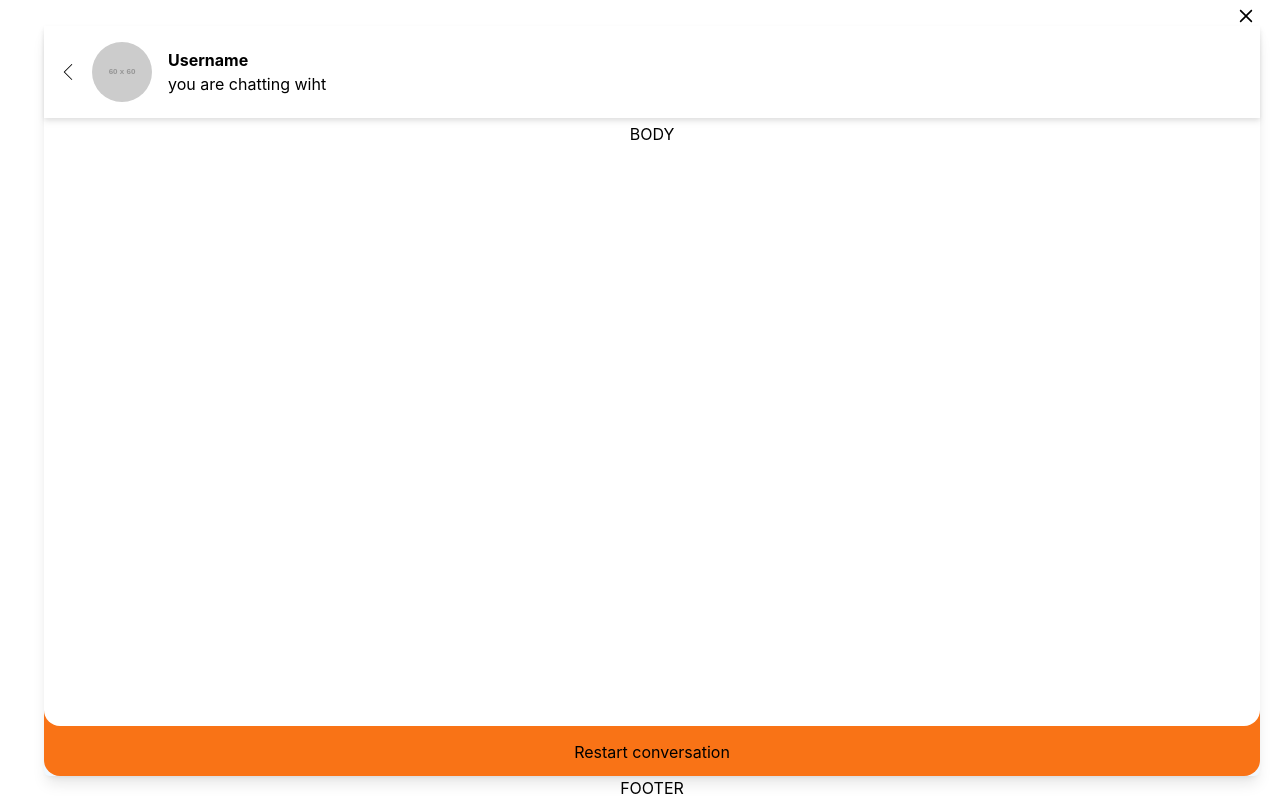
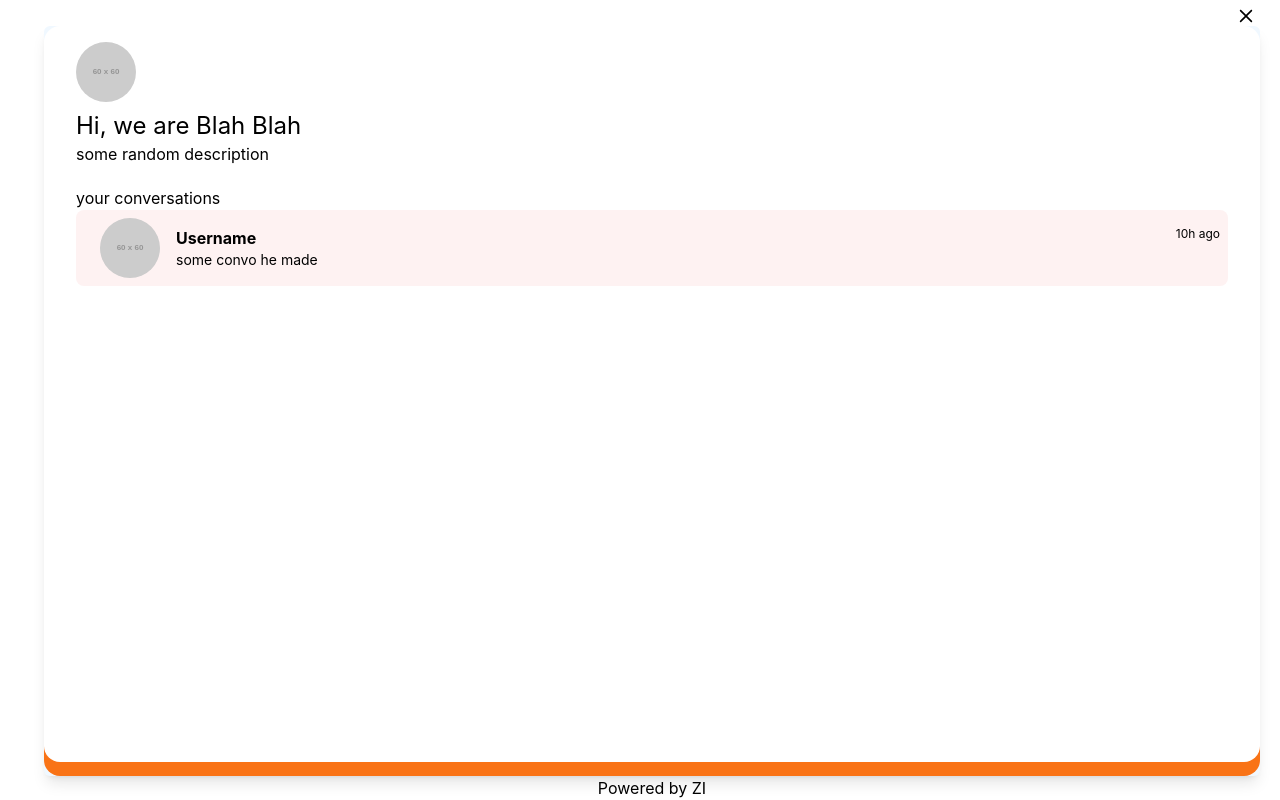
Before and after one commit to Kickbuttowaski/zi_widget, a React (Create React App) app: page / in a window 1280 px wide. Both pictures are taken after a click on the picture 1218 px from the left and 738 px from the top of the page. Built offline with nearby package versions, Linux system fonts and the light colour scheme.

Commit message:
Layout 1) Chat list ui base added 2) file/folder rename

```diff
--- a/src/pages/ChatLayout/ChatLayout.jsx
+++ b/src/pages/ChatLayout/ChatLayout.jsx
@@ -3,7 +3,8 @@ import React from "react";
 import CloseIcon from "../../assets/icons/svg/close.svg";
 import "./ChatLayout.css";
 
-import ChatMain from "../ChatMain/ChatMain";
+import ChatMain from "../ChatMain";
+import ChatList from "../ChatList";
 export default function ChatLayout({ closeChat }) {
   return (
     <>
@@ -11,9 +12,9 @@ export default function ChatLayout({ closeChat }) {
         <img width={20} height={20} alt="close_icon" src={CloseIcon} />
       </div>
       <div className="shadow-lg rounded-md chatlayout__wrapper">
-        <ChatMain />
+        <ChatList />
       </div>
-      <div className="text-center">FOOTER</div>
+      <div className="text-center">Powered by ZI</div>
     </>
   );
 }
--- /dev/null
+++ b/src/pages/ChatList/ChatList.css
@@ -0,0 +1,3 @@
+.chatlist__headerwrapper{
+    height: calc(100vh - 220px);
+}
--- /dev/null
+++ b/src/pages/ChatList/ChatList.jsx
@@ -0,0 +1,17 @@
+import React from "react";
+import Header from "./components/ChatListHeader.jsx";
+import Footer from "./components/ChatListFooter.jsx";
+import ListItem from "./components/ListItem.jsx";
+import "./ChatList.css"
+export default function ChatList() {
+  return (
+    <div className="flex flex-col text-center h-full relative">
+      <Header />
+      <div className="h-4/5 rounded-b-xl bg-white relative z-2 pt-1 px-8 chatlist__headerwrapper">
+        <p className="text-left">your conversations</p>
+        <ListItem/>
+      </div>
+      <Footer />
+    </div>
+  );
+}
--- /dev/null
+++ b/src/pages/ChatList/components/ChatListFooter.jsx
@@ -0,0 +1,7 @@
+import React from "react";
+
+export default function Footer() {
+  return (
+    <div className="absolute bottom-0 rounded-b-xl z-1  bg-orange-500 min-h-100px w-full "></div>
+  );
+}
--- /dev/null
+++ b/src/pages/ChatList/components/ChatListHeader.jsx
@@ -0,0 +1,17 @@
+import React from "react";
+import BackIcon from "../../../assets/icons/svg/back.svg";
+export default function Header() {
+  return (
+    <header className="flex flex-col items-start p-4 bg-white relative z-4 rounded-t-xl">
+      <img
+        alt="user_avatar"
+        src="https://via.placeholder.com/60?text=WI"
+        className="rounded-full mx-4"
+      />
+      <div className="ml-4 mt-2 text-left">
+        <p className="text-2xl">Hi, we are Blah Blah</p>
+        <p className="text-md">some random description</p>
+      </div>
+    </header>
+  );
+}
--- /dev/null
+++ b/src/pages/ChatList/components/ListItem.jsx
@@ -0,0 +1,20 @@
+import React from "react";
+
+export default function ListItem() {
+  return (
+    <div className="flex w-full items-center rounded-lg bg-red-50 p-2">
+      <img
+        alt="user_avatar"
+        src="https://via.placeholder.com/60?text=WI"
+        className="rounded-full mx-4"
+      />
+      <div className="text-left w-full">
+        <div className="flex flex-row justify-between w-full">
+          <p className="font-bold">Username</p>
+          <p className="text-xs">10h ago</p>
+        </div>
+        <p className="text-sm">some convo he made</p>
+      </div>
+    </div>
+  );
+}
--- /dev/null
+++ b/src/pages/ChatList/index.js
@@ -0,0 +1,2 @@
+import ChatList from "./ChatList";
+export default ChatList;
--- a/src/pages/ChatMain/ChatMain.jsx
+++ b/src/pages/ChatMain/ChatMain.jsx
@@ -1,7 +1,7 @@
 import React from "react";
 import "./ChatMain.css"
-import Header from "./components/Header.jsx";
-import Footer from "./components/Footer.jsx";
+import Header from "./components/ChatMainHeader.jsx";
+import Footer from "./components/ChatMainFooter.jsx";
 export default function ChatMain() {
   return (
     <div className="flex flex-col text-center h-full relative">
--- a/src/pages/ChatMain/components/Header.jsx
+++ b/src/pages/ChatMain/components/ChatMainHeader.jsx
@@ -2,7 +2,7 @@ import React from "react";
 import BackIcon from "../../../assets/icons/svg/back.svg";
 export default function Header() {
   return (
-    <header className="flex items-center p-4 drop-shadow-md bg-white relative z-4">
+    <header className="flex items-center p-4 drop-shadow-md bg-white relative z-4 rounded-b-xl">
       <div>
         <img alt="back_nav" width={16} height={32} src={BackIcon} />
       </div>
--- /dev/null
+++ b/src/pages/ChatMain/index.js
@@ -0,0 +1,2 @@
+import ChatMain from "./ChatMain";
+export default ChatMain;
```
Also changed, not shown: src/pages/ChatMain/components/ChatMainFooter.jsx (renamed from src/pages/ChatMain/components/Footer.jsx).
